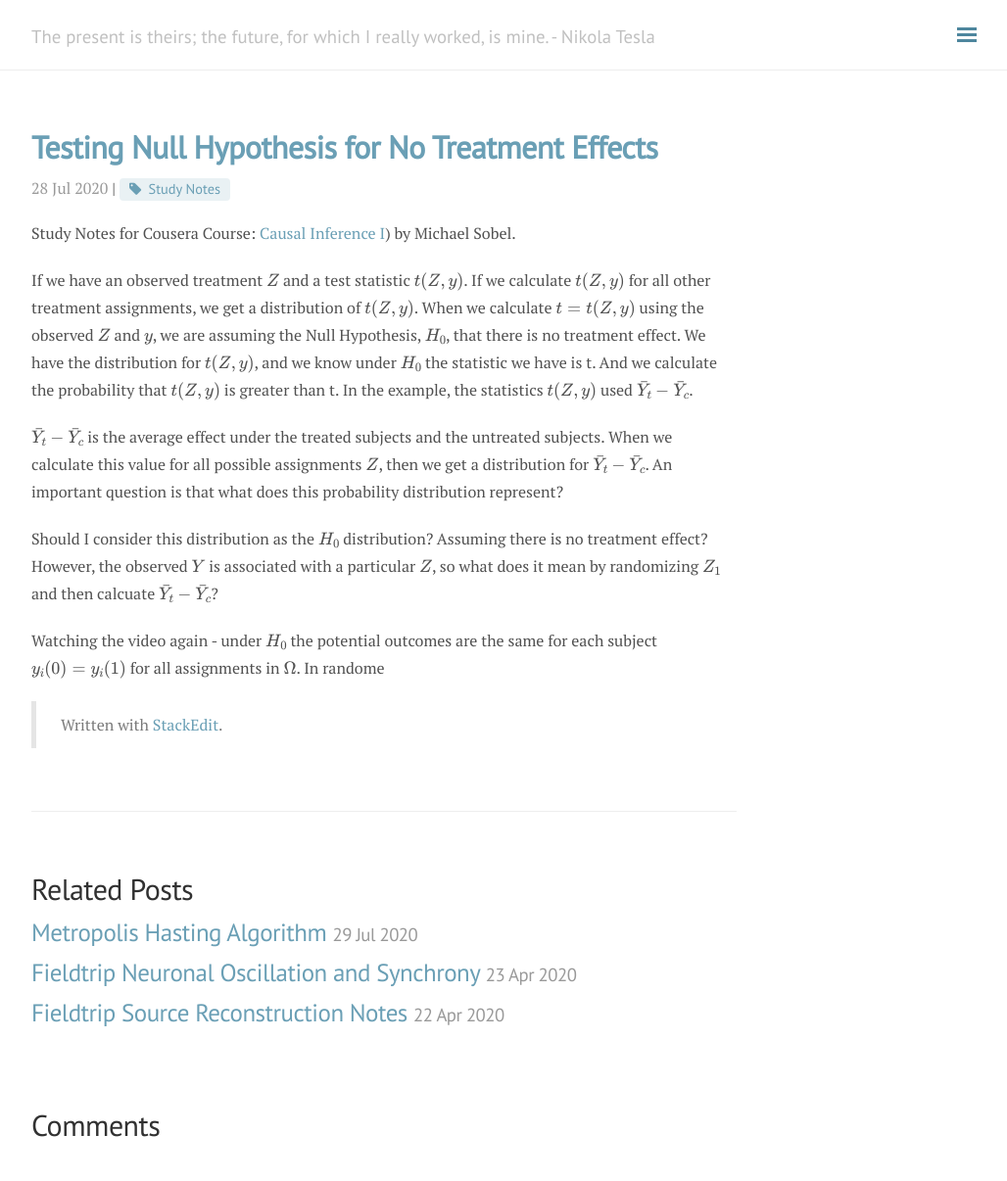
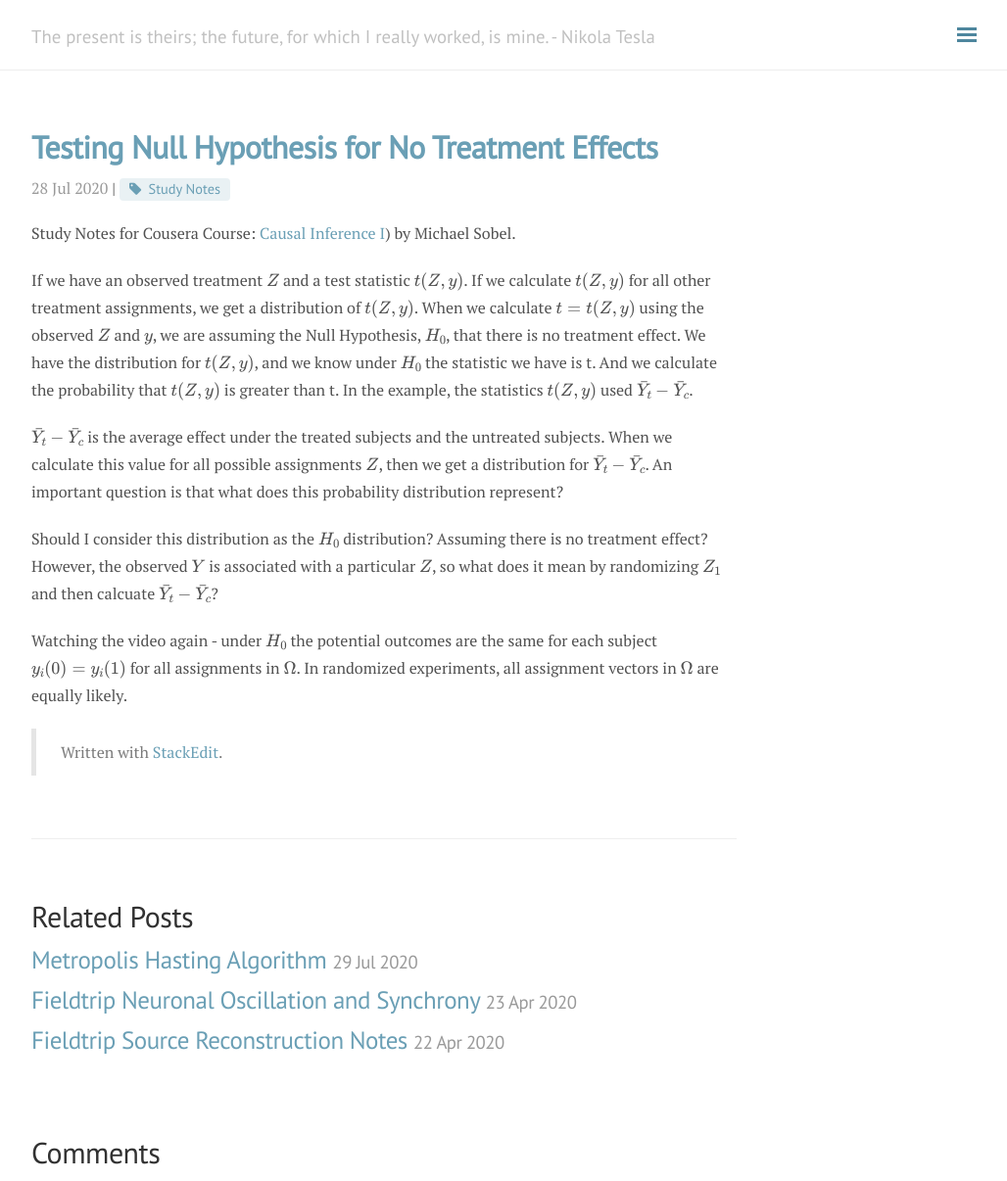
Before and after one commit to andylikescodes/andylikescodes.github.io, a Jekyll site: the page built from _posts/2020-07-28-Testing-Null-Hypothesis-For-Treatment-Effects.md, in a window 1280 px wide and 1206 px high. Shown: the whole window at 98% size, without its empty margins (248-1276 px from the left). Built offline with Jekyll 4.4.1, drawn with Linux system fonts in a browser that asks for light colours; nearby versions of some CDN libraries; formulas are drawn with MathJax 3; comment, search, counter and statistics services are not loaded; part of the change alters nothing that is shown.

Commit message:
_posts/2020-07-28-Testing-Null-Hypothesis-For-Treatment-Effects.md updated from https://stackedit.io/

```diff
--- a/_posts/2020-07-28-Testing-Null-Hypothesis-For-Treatment-Effects.md
+++ b/_posts/2020-07-28-Testing-Null-Hypothesis-For-Treatment-Effects.md
@@ -13,7 +13,9 @@ $\bar{Y}_t - \bar{Y}_c$ is the average effect under the treated subjects and the
 
 Should I consider this distribution as the $H_0$ distribution? Assuming there is no treatment effect? However, the observed $Y$ is associated with a particular $Z$, so what does it mean by randomizing $Z_1$ and then calcuate $\bar{Y}_t - \bar{Y}_c$?
 
-Watching the video again - under $H_0$ the potential outcomes are the same for each subject $y_i(0) = y_i(1)$ for all assignments in $\Omega$. In randome
+Watching the video again - under $H_0$ the potential outcomes are the same for each subject $y_i(0) = y_i(1)$ for all assignments in $\Omega$. In randomized experiments, all assignment vectors in $\Omega$ are equally likely.
+
+
 
 
 
@@ -21,6 +23,6 @@ Watching the video again - under $H_0$ the potential outcomes are the same for e
 
 > Written with [StackEdit](https://stackedit.io/).
 <!--stackedit_data:
-eyJoaXN0b3J5IjpbLTE5Mjg4Mzg0NjEsNTY2MjA2NjM4LC0xOT
-UzNDEzODY0LDIwMDc0NTUzMjUsLTIwNjk3MDg1NDVdfQ==
+eyJoaXN0b3J5IjpbLTI2OTczMDczNyw1NjYyMDY2MzgsLTE5NT
+M0MTM4NjQsMjAwNzQ1NTMyNSwtMjA2OTcwODU0NV19
 -->
```
